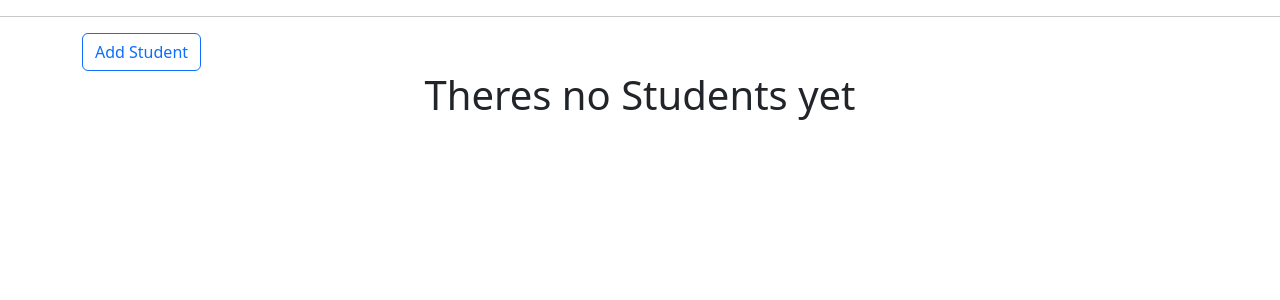
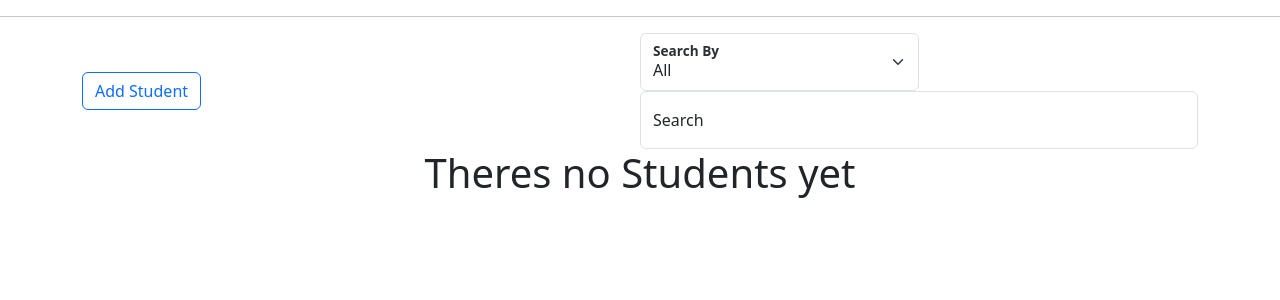
Before and after one commit to lenard9191/ssis-flask, a Flask app: page / in a window 1280 px wide. Shown: the part 72-372 px from the top of the page. Run offline with Flask 3, Linux system fonts and the light colour scheme; data that the repository does not hold is empty.

Commit message:
added search for students

```diff
--- a/ssis/models/Student.py
+++ b/ssis/models/Student.py
@@ -41,16 +41,28 @@ class Student():
         cursor.close()
 
     @classmethod
-    def search(cls, input):
+    def search(cls, input,filter):
         cursor = mysql.connection.cursor()
-        cursor.execute("SELECT * FROM student WHERE id LIKE %s OR firstname LIKE %s OR lastname LIKE %s OR course_code LIKE %s OR year LIKE %s OR gender LIKE %s", (f"%{input}%",f"%{input}%",f"%{input}%",f"%{input}%",f"%{input}%",f"%{input}%"))
-        student = []
+        students = []
+        if filter == "0":
+            cursor.execute("SELECT * FROM student WHERE id LIKE %s OR firstname LIKE %s OR lastname LIKE %s OR course_code LIKE %s OR year LIKE %s OR gender LIKE %s", (f"%{input}%",f"%{input}%",f"%{input}%",f"%{input}%",f"%{input}%",f"%{input}%"))
+        elif filter =="1":
+            cursor.execute("SELECT * from student WHERE id LIKE %s", (f"%{input}%",))
+        elif filter =="2":
+            cursor.execute("SELECT * from student WHERE firstname LIKE %s", (f"%{input}%",))
+        elif filter =="3":
+            cursor.execute("SELECT * from student WHERE lastname LIKE %s", (f"%{input}%",))
+        elif filter =="4":
+            cursor.execute("SELECT * from student WHERE course_code LIKE %s", (f"%{input}%",))
+        elif filter =="5":
+            cursor.execute("SELECT * from student WHERE year LIKE %s", (f"%{input}%",))
+        elif filter =="6":
+            cursor.execute("SELECT * from student WHERE gender LIKE %s", (f"%{input}%",))
         for student_data in cursor.fetchall():
-            courses = Student(id = student_data[0] , firstname = student_data[1], lastname=student_data[2], course_code=student_data[3], year=student_data[4], gender=student_data[5],)
-            student.append(courses)
-        cursor.close
-
-        return student
+            student = Student(id = student_data[0] , firstname = student_data[1], lastname=student_data[2], course_code=student_data[3], year=student_data[4], gender=student_data[5],)
+            students.append(student)
+        cursor.close()
+        return students
 
 
     @classmethod
--- a/ssis/routes/student.py
+++ b/ssis/routes/student.py
@@ -100,3 +100,32 @@ def student_edit():
             return redirect(url_for("student_bp.student"))
         except Exception as e:
             return jsonify({'error' : e})
+
+
+@student_bp.route("/student/search", methods=['GET','POST'])
+def student_search():
+    input = request.args.get('querystudent')
+    filter = request.args.get('filter_student')
+
+    if input:
+        students = Student.search(input,filter)
+        if not students:
+            filter_message = ""
+            if filter == "0":
+                filter_message = "Student ID or NAME or COURSE or YEAR or GENDER"
+            elif filter == "1":
+                filter_message = "Student ID"
+            elif filter == "2":
+                filter_message = "Student FirstName"
+            elif filter == "3":
+                filter_message = "Student Last Name"
+            elif filter == "4":
+                filter_message= "Student Course"
+            elif filter == "5":
+                filter_message= "Student Year"
+            elif filter == "6":
+                filter_message = "Student Gender"
+            return render_template('student_home.html', studentInput = input, search = True, hideAdd = True , filter_message=filter_message)
+        else:
+            return render_template('student_home.html', students=students, hideAdd = True, search = True, studentInput=input)
+    return redirect(url_for("student_bp.student"))
--- a/ssis/static/student.js
+++ b/ssis/static/student.js
@@ -56,31 +56,32 @@ $(document).ready(function () {
     $("#edit_student_year").val(year);
     $("#edit_student_gender").val(gender);
 
-    $('#editStudentForm').on("submit", function (event) {
+    $("#editStudentForm").on("submit", function (event) {
       $.ajax({
-            type : "POST",
-            url : "/student/edit",
+        type: "POST",
+        url: "/student/edit",
         data: {
-                pastid : id,
+          pastid: id,
           id: $("#edit_student_id").val(),
           firstname: $("#edit_student_first_name").val(),
           lastname: $("#edit_student_last_name").val(),
           course_code: $("#edit_student_course_code").val(),
           year: $("#edit_student_year").val(),
-                gender: $("#edit_student_gender").val()
-
-            }
-
+          gender: $("#edit_student_gender").val(),
+        },
       }).done(function (data) {
         if (data.error) {
           $("#erroreditstdmsg").text(data.error).show();
-            }
-            else {
-                alert("Successfully edited student")
-                window.location.href = "/student"
+        } else {
+          alert("Successfully edited student");
+          window.location.href = "/student";
         }
       });
-        event.preventDefault()
+      event.preventDefault();
     });
   });
+
+  $("#gobackstudent").on("click", function () {
+    window.location.href = "/student";
   });
+});
--- a/ssis/templates/student_home.html
+++ b/ssis/templates/student_home.html
@@ -21,9 +21,38 @@
       Add Student
     </button>
     {% endif %}
+    <form
+      action="{{ url_for('student_bp.student_search') }}"
+      style="width: 50%"
+    >
+    <div class="form-floating">
+      <select class="form-select" style="width: 50%;" aria-label="Default select example" id="filter_student" name="filter_student">
+          <option selected value="0">All</option>
+          <option value="1">Student ID</option>
+          <option value="2">FirstName</option>
+          <option value="3">LastName</option>
+          <option value="4">Student Course</option>
+          <option value="5">Year</option>
+          <option value="6">Gender</option>
+        </select>
+        <label for="filter_student" class="text-secondary-emphasis fw-bold"
+        >Search By</label>
+    </div>
+      <div class="form-floating">
+        <div class="form-floating">
+          <input
+            name="querystudent"
+            class="form-control"
+            id="searchBar"
+            placeholder="Search"
+          />
+          <label for="searchBar">Search</label>
+        </div>
+      </div>
+    </form>
   </div>
 
-  {% include 'student_add.html'%} {% include 'course_add.html'%} {% if courses
+  {% include 'student_add.html'%} {% include 'course_add.html'%} {% if students
   %}
   <h2>Student List</h2>
   <table class="table table-light table-hover p-5">
@@ -79,9 +108,8 @@
         </td>
       </tr>
     </tbody>
-    {% include 'student_delete.html'%}
-    {% include 'student_edit.html'%}
-    {% endfor %}
+    {% include 'student_delete.html'%} {% include 'student_edit.html'%} {%
+    endfor %}
   </table>
   {% elif studentInput %}
   <div class="d-flex justify-content-between flex-column align-items-center">
```
Lines whose indentation alone changed are shown as unchanged.
